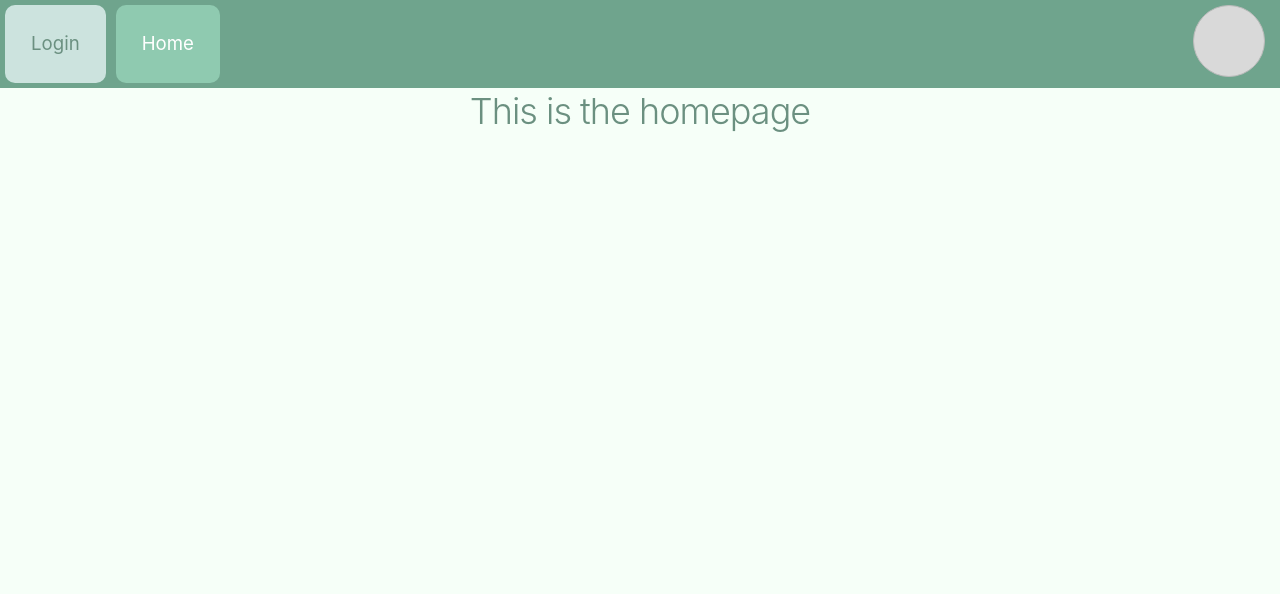
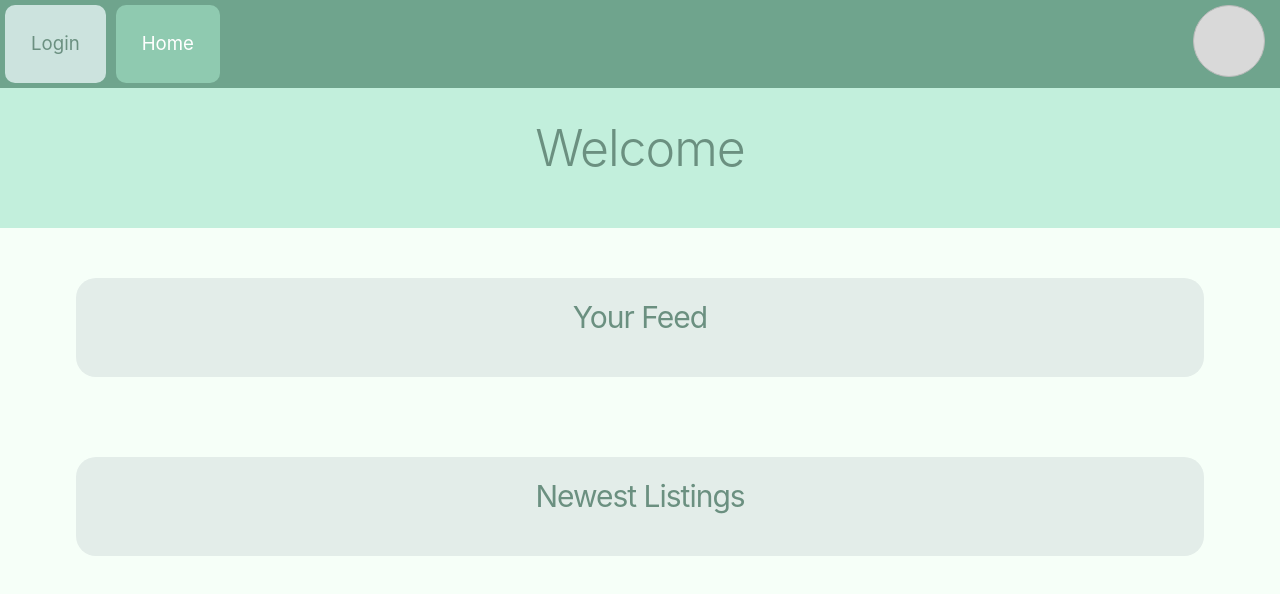
Before and after one commit to ardeng124/rentnbuy-3120-group-project, a React (Create React App) app in the folder group-y/: page / in a window 1280 px wide. Shown: the top 594 px of the page. Built offline with nearby package versions, Linux system fonts and the light colour scheme.

Commit message:
Basic homepage layout finished

```diff
--- a/group-y/src/App.css
+++ b/group-y/src/App.css
@@ -312,3 +312,48 @@ body, html {
   text-align: left;
   margin-left: 20px;
 }
+.homePageContainer{
+  background-color: #E3EDE9;
+  margin: auto;
+  width:85%;
+  padding: 20px;
+  margin-bottom: 80px;
+  border-radius: 20px;
+}
+.homepageMainContent h3 {
+  font-weight: 400;
+  font-size:30px;
+}
+.newestListingItem{
+  padding: 35px;
+  margin: 18px;
+  height: auto;
+  display: flex;
+  background-color: #D9D9D9;
+  border-radius: 28px;
+  /* width:30%; */
+  flex: 1 1 18%;
+  flex-shrink: 1;
+  max-width: 18%;
+}
+.leftNLR {
+  margin-left:30px;
+}
+.NLRimagePlaceholder {
+  background-color: #DFE1DD;
+  border-radius: 5px;
+  padding: 85px;
+  /* margin: 15px; */
+  padding: 15px;
+  width: 60px;
+  height: 60px;
+  border: 1px solid #6B9080;
+}
+.newestListingItem h3 {
+  font-size:20pt
+}
+.itemContainer{
+  display: flex;
+  flex-wrap: wrap;
+  margin: auto;
+}
--- /dev/null
+++ b/group-y/src/Components/NewestListingItem.js
@@ -0,0 +1,22 @@
+import React from 'react'
+
+function NewestListingItem(props) {
+    const { itemName } = props
+    const { itemImg } = props
+    const { itemDesc } = props
+    const modifiedDesc = itemDesc.substring(0, 40) + "..."
+
+  return (
+      <div className="newestListingItem">
+          <div>
+              <div className="NLRimagePlaceholder"></div>
+          </div>
+          <div className="leftNLR">
+              <h3>{itemName}</h3>
+              <p>{modifiedDesc}</p>
+          </div>
+      </div>
+  )
+}
+
+export default NewestListingItem
--- a/group-y/src/Pages/HomePage.js
+++ b/group-y/src/Pages/HomePage.js
@@ -6,8 +6,16 @@ import {
     BrowserRouter as Router,
     Routes, Route, Link
   } from "react-router-dom"
-
-const Conversations = () => {
+import NewestListingItem from '../Components/NewestListingItem';
+  var loggedIn = true
+  var token = localStorage.getItem('token') // Used to display the logout button if signed in if (token){" "}
+//UNCOMMENT THIS
+  // if (token) {
+//     loggedIn = true
+// } else {
+//     loggedIn = false
+// }
+const HomePage = () => {
     const navigate = useNavigate()
 
     // const [convos, setConversations] = useState([])
@@ -18,64 +26,45 @@ const Conversations = () => {
         console.log("clicked on user icon")
         navigate("/userview")
     }
-    // const addNewConvo = (data) => {
-
-    //     axios.post("http://localhost:8102/api/conversations", data, ProfileToken)
-    //     .then(response => {
-    //         axios.get("http://localhost:8102/api/conversations", ProfileToken)
-    //         .then((response) => {
-    //             setConversations(response.data.conversations)
-    //         })
-    //     })
-    //   }
-
-    // const fetchConvos = () => {
-    // axios.get("http://localhost:8102/api/conversations", ProfileToken)
-    // .then((response) => {
-    //     console.log("GET response: ", response)
-    //     setConversations(response.data.conversations)
-    //     console.log("GET Conversations: ", response.data.conversations)
-    // })
-    // .catch((error) => {
-    //     console.log("401 Error, Not Authorized!")
-    //     setError(true)
-    //     })
-    // }
-
-    // useEffect(() => {
-    //     fetchConvos()
-    //     console.log("Fetching Convos")
-    // },[])
-
 
         return (
+            <div className="HomePage">
+                <section className="loginheader">
+                    <div className="MasterHeader">
+                        {loggedIn && <DropDownMenu></DropDownMenu>}
 
-        <div className='HomePage'>
-            <div className='MasterHeader'>
+                        <ul>
+                            <li>
+                                <a href="/login">Login</a>
+                            </li>
+                            <li>
+                                <a className="active" href="/">
+                                    Home
+                                </a>
+                            </li>
+                        </ul>
+                        {loggedIn && (
+                            <h1>Welcome {localStorage.getItem("username")}</h1>
+                        )}
+                        {!loggedIn && <h1>Welcome to RentNBuy</h1>}
+                    </div>
+                </section>
+                <section className="homepageMainContent">
+                    {loggedIn && (
+                        <div className="homePageContainer">
+                            <h3> Your Feed</h3>
+                        </div>
+                    )}
+                    <div className="homePageContainer">
+                        <h3> Newest Listings</h3>
+                        <div className="itemContainer">
 
-                <DropDownMenu></DropDownMenu>
-
-                <ul>
-                    <li><a href="/login">Login</a></li>
-                    <li><a className="active" href="/">Home</a></li>
-                </ul>
-        </div>
-            {/* <ConversationForm updateFn={addNewConvo}/>
-            <h4> Conversations Listed Below: </h4>
-            <div className='allConvos'>
-            {convos.map(({ creator, id, messages, title }) => (
-            <li className='convoList' key={id}>
-            <p>Forum Title: <Link to="/messages">{title}</Link></p>
-            <p>Messages: {messages}</p>
-            <p>Author: {creator}</p>
-            <p>ID: {id}</p>
-            </li>
-      ))}
-      </div>       */}
-      <h3>This is the homepage</h3>
-      </div>
-    )
+                        </div>
+                    </div>
+                </section>
+            </div>
+        )
 
 }
 
-export default Conversations
+export default HomePage
```
